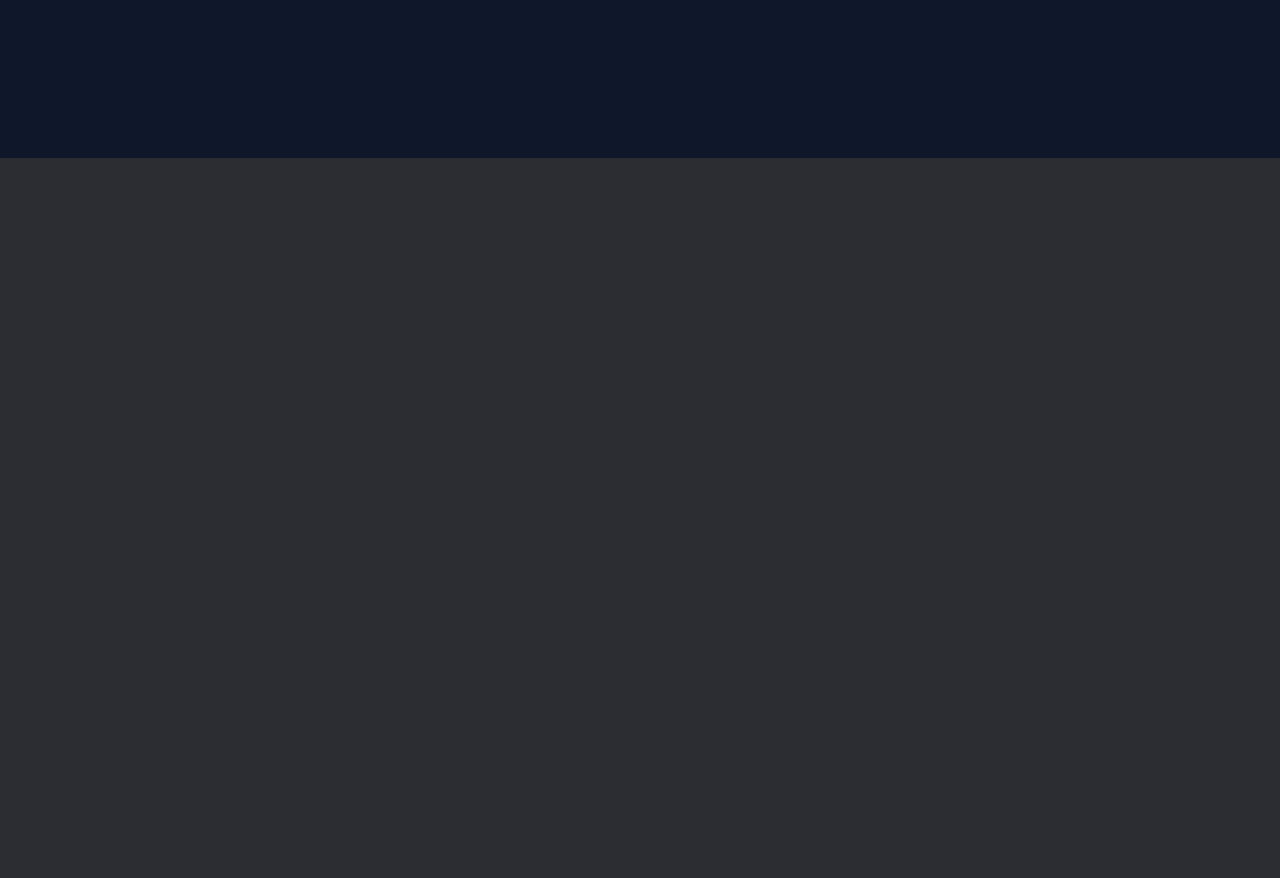
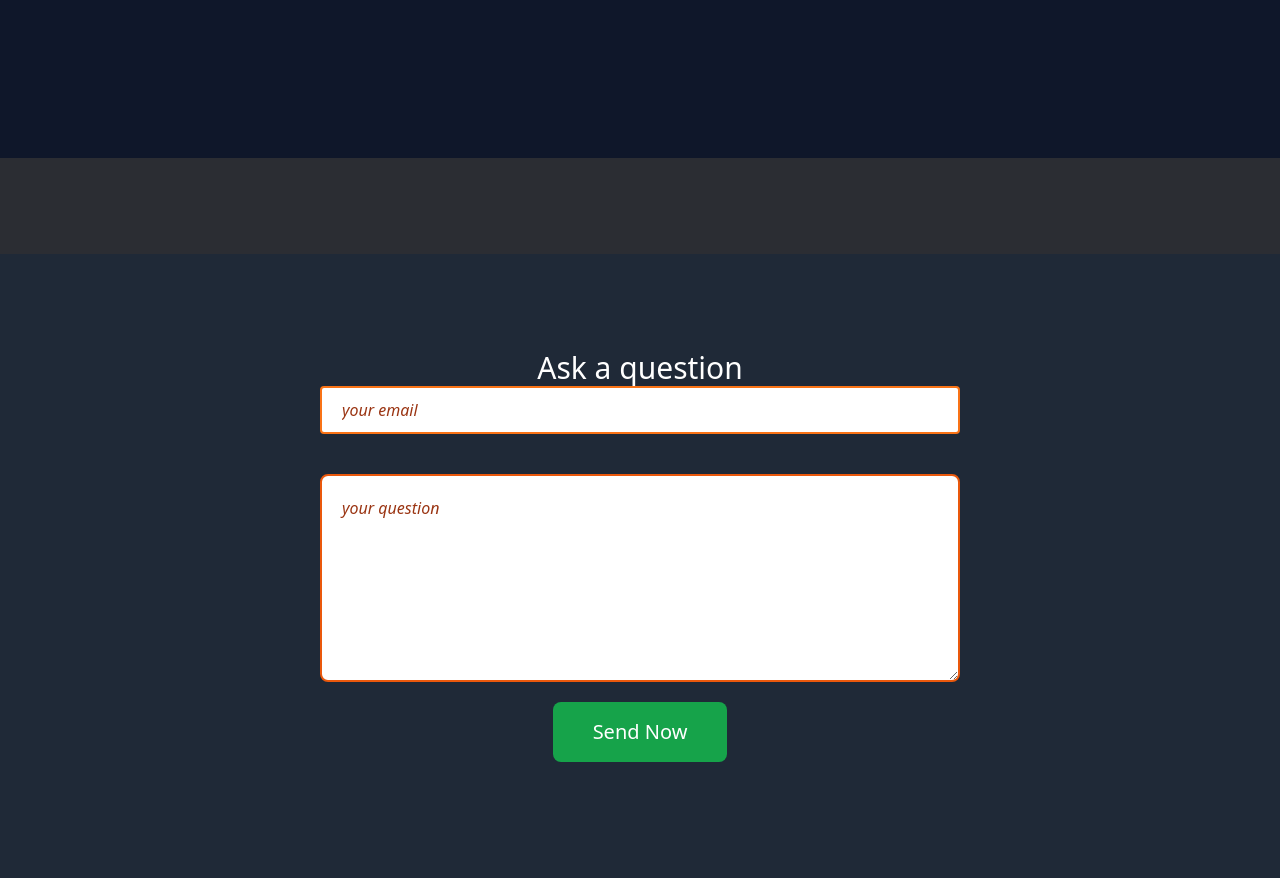
Before and after one commit to polash99y/frist-tailwind-project, a website built with Vite: page index.html in a window 1280 px wide. Shown: the part 2240-3118 px from the top of the page. Before the commit the page ends 2494 px from the top, so only its background shows below. Built offline with nearby package versions, Linux system fonts and the light colour scheme.

Commit message:
form section

```diff
--- a/index.html
+++ b/index.html
@@ -123,6 +123,18 @@
       </div>
     </div>
   </section>
+
+
+  <section class="bg-[#1f2937] py-16 sm:py-24">
+    <div>
+      <h3 class="text-center text-xl sm:text-3xl text-white">Ask a question</h3>
+      <form action="">
+        <input class="block mx-auto w-5/6 sm:w-1/2 h-12 border-2 placeholder:italic placeholder:text-orange-800 px-5 mb-10 border-orange-500 rounded" type="email" placeholder="your email">
+        <textarea class="block mx-auto w-5/6 sm:w-1/2 border-2 border-orange-600 h-52 placeholder:italic placeholder:text-orange-800 px-5 py-5 rounded-lg" placeholder="your question"></textarea>
+        <button class="block mx-auto bg-green-600 my-5 px-10 py-4 text-white text-xl rounded-lg hover:bg-green-700 transition">Send Now</button>
+      </form>
+    </div>
+  </section>
 </main>
 
 </body>
```
